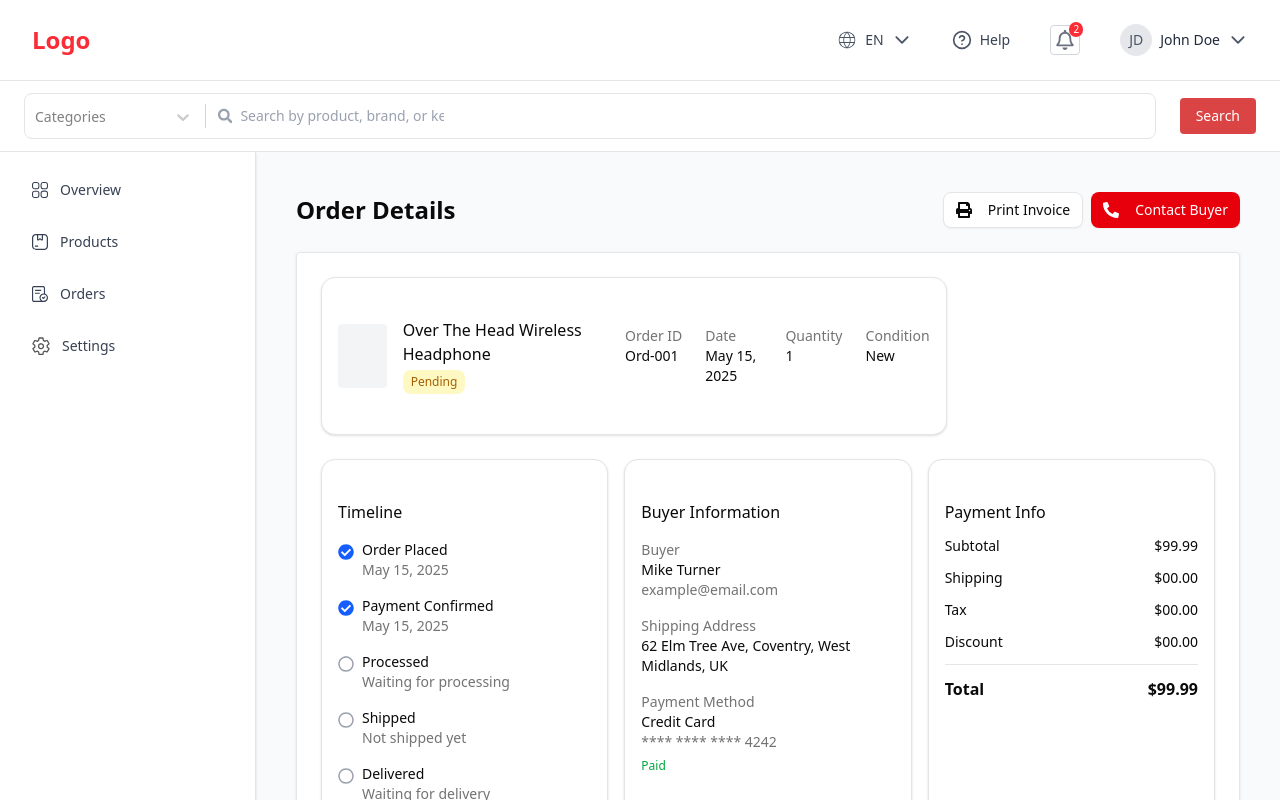
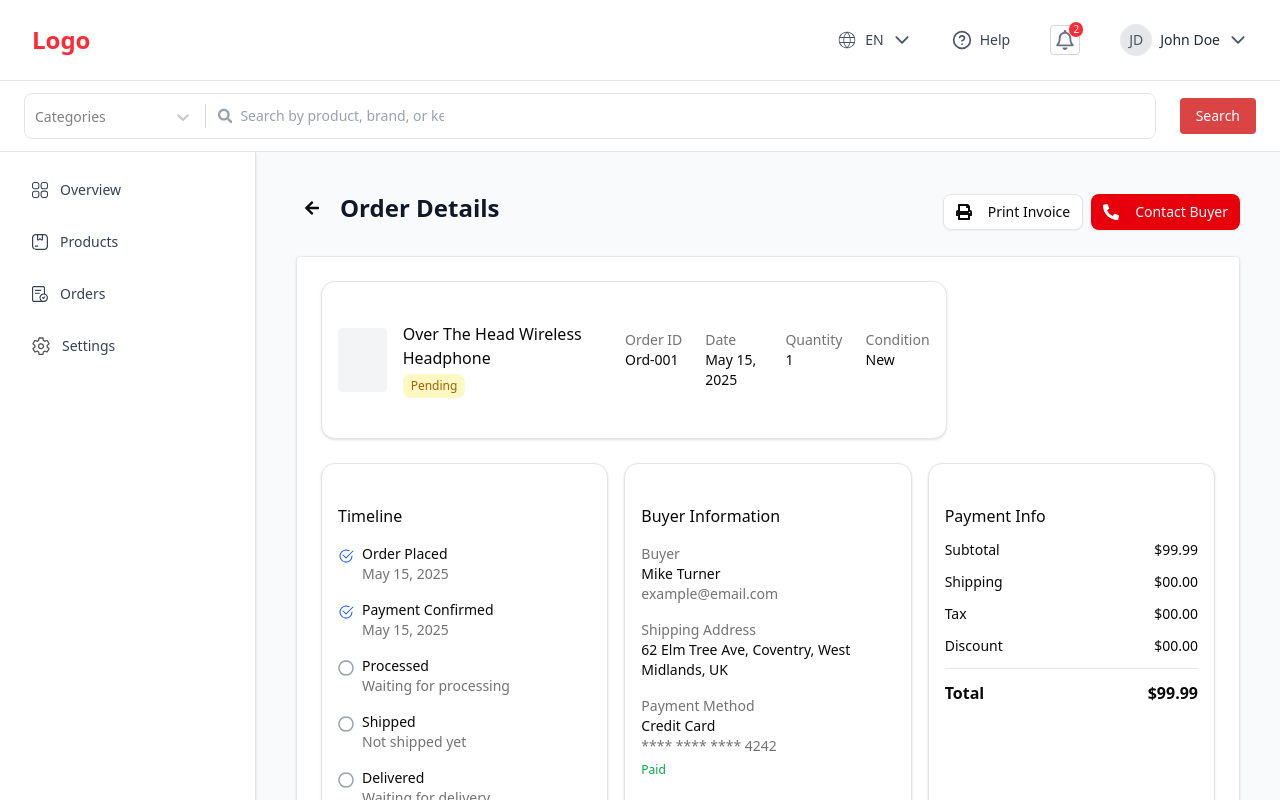
Before and after one commit to Sharif101/dashboard_nextjs_typescript_frontend, a Next.js app: page /dashboard/orders/orderdetail in a window 1280 px wide. Built offline with nearby package versions, Linux system fonts and the light colour scheme.

Commit message:
fix: navigation

```diff
--- a/src/components/Order/Order.tsx
+++ b/src/components/Order/Order.tsx
@@ -72,7 +72,9 @@ export default function Order() {
                   >
                     View
                   </Button>
-                  <Button variant="primary">Shipped</Button>
+                  <Link href="/dashboard/orders/orderdetail">
+                    <Button variant="primary">Shipped</Button>
+                  </Link>
                 </TableCell>
               </TableRow>
             ))}
--- a/src/components/Order/OrderDetails/OrderDetails.tsx
+++ b/src/components/Order/OrderDetails/OrderDetails.tsx
@@ -3,19 +3,22 @@
 import React from "react";
 import { Button } from "@/components/ui/button";
 import { Card, CardContent } from "@/components/ui/card";
-import {
-  FaPhoneAlt,
-  FaPrint,
-  FaCheckCircle,
-  FaRegCircle,
-} from "react-icons/fa";
+import { FaArrowLeft, FaPhoneAlt, FaPrint, FaRegCircle } from "react-icons/fa";
+import { BsCheck2Circle } from "react-icons/bs";
 
 export default function OrderDetails() {
   return (
     <div className="max-w-8xl mx-auto p-6 space-y-6">
       {/* Header */}
       <div className="flex items-center justify-between">
-        <h1 className="text-2xl font-semibold">Order Details</h1>
+        <div className="flex items-center gap-3 mb-2">
+          <Button variant="ghost" size="sm" className="p-1 h-8 w-8">
+            <FaArrowLeft className="h-4 w-4" />
+          </Button>
+          <h1 className="text-2xl font-semibold text-gray-900">
+            Order Details
+          </h1>
+        </div>
         <div className="flex gap-2">
           <Button variant="outline">
             <FaPrint className="mr-2 h-4 w-4" /> Print Invoice
@@ -89,7 +92,7 @@ export default function OrderDetails() {
               ].map((item, index) => (
                 <div key={index} className="flex items-start gap-2">
                   {item.active ? (
-                    <FaCheckCircle className="text-blue-600 w-4 h-4 mt-1" />
+                    <BsCheck2Circle className="text-blue-600 w-4 h-4 mt-1" />
                   ) : (
                     <FaRegCircle className="text-gray-400 w-4 h-4 mt-1" />
                   )}
```
